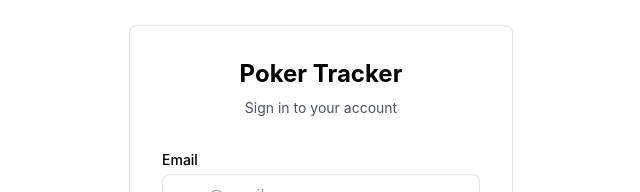
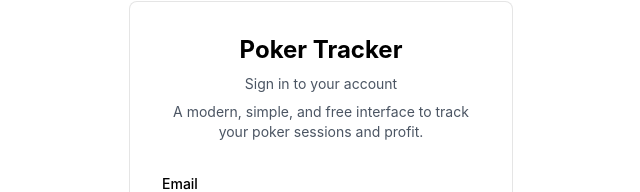
Before and after one commit to eddiejin18/pokertracker, a React (Create React App) app: page / in a window 1280 px wide. Shown: the part 133-325 px from the top of the page, without its empty margins (319-959 px from the left). Built offline with nearby package versions, Linux system fonts and the light colour scheme; no server answers; the HTML template or start-up script is replaced by a standard one.

Commit message:
Login: update tagline to 'free interface'; deploy

```diff
--- a/src/components/AuthForm.js
+++ b/src/components/AuthForm.js
@@ -58,6 +58,9 @@ const AuthForm = ({ onLogin, onRegister, isLoading, error }) => {
             <h1 className="text-2xl font-bold text-black dark:text-white mb-2">Poker Tracker</h1>
             <p className="text-gray-600 dark:text-gray-300 text-sm">
               {isLogin ? 'Sign in to your account' : 'Create your account'}
+            </p>
+            <p className="mt-2 text-sm text-gray-600 dark:text-gray-300">
+              A modern, simple, and free interface to track your poker sessions and profit.
             </p>
           </div>
 
```
